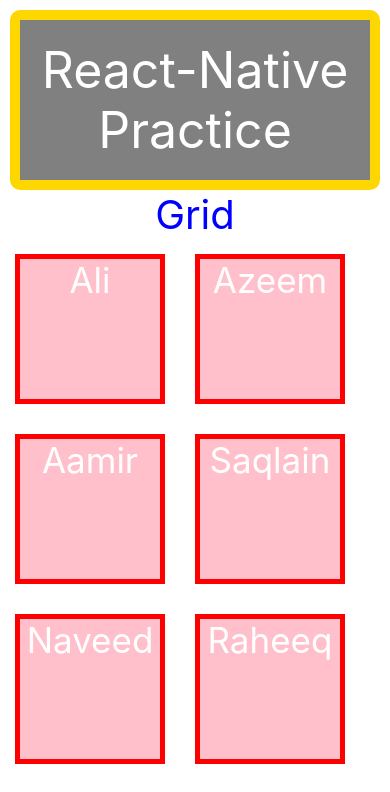
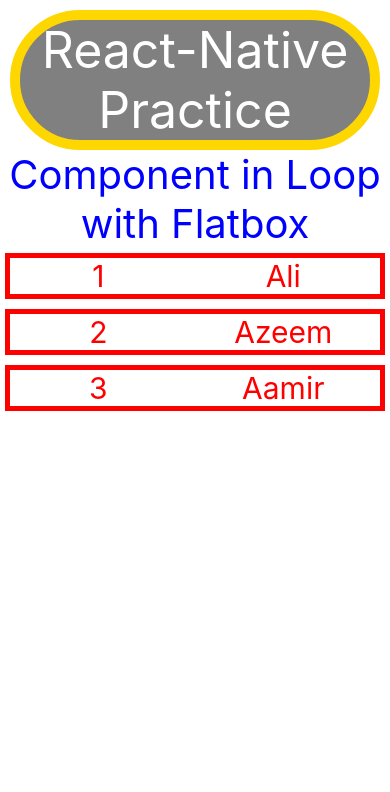
Before and after one commit to AliAzeem92/Learning-React-Native, a React Native app: screen / in a window 390 px wide. Shown: the top 792 px of the page. Built offline with nearby package versions, Linux system fonts and the light colour scheme.

Commit message:
Component in Loop with Flatbox

```diff
--- a/App.tsx
+++ b/App.tsx
@@ -1,14 +1,7 @@
 import React, {useState} from 'react';
-import {
-  Button,
-  FlatList,
-  ScrollView,
-  StyleSheet,
-  Text,
-  TextInput,
-  View,
-} from 'react-native';
+import {FlatList, StyleSheet, Text, View} from 'react-native';
 import Header from './components/Header';
+import UserData from './components/UserData';
 
 const App = () => {
   const users = [
@@ -24,55 +17,16 @@
       id: 3,
       name: 'Aamir',
     },
-    {
-      id: 4,
-      name: 'Saqlain',
-    },
-    {
-      id: 5,
-      name: 'Naveed',
-    },
-    {
-      id: 6,
-      name: 'Raheeq',
-    },
-    {
-      id: 7,
-      name: 'Abudllah',
-    },
-    {
-      id: 8,
-      name: 'Anus',
-    },
-    {
-      id: 9,
-      name: 'Jutt',
-    },
-    {
-      id: 10,
-      name: 'Humza',
-    },
-    {
-      id: 11,
-      name: 'Ahsan',
-    },
-    {
-      id: 12,
-      name: 'Zain',
-    },
   ];
 
   return (
     <View>
       <Header />
-      <Text style={styles.heading}>Grid</Text>
-      <ScrollView style={{marginBottom: 250}}>
-        <View style={{flex: 1, flexDirection: 'row', flexWrap: 'wrap'}}>
-          {users.map(item => (
-            <Text style={styles.items}>{item.name}</Text>
-          ))}
-        </View>
-      </ScrollView>
+      <Text style={styles.heading}>Component in Loop with Flatbox</Text>
+      <FlatList
+        data={users}
+        renderItem={({item}) => <UserData item={item} />}
+      />
     </View>
   );
 };
@@ -83,18 +37,6 @@
     fontSize: 40,
     color: 'blue',
   },
-  items: {
-    fontSize: 35,
-    margin: 15,
-    textAlign: 'center',
-    textAlignVertical: 'center',
-    backgroundColor: 'pink',
-    borderWidth: 5,
-    borderColor: 'red',
-    color: 'white',
-    height: 150,
-    width: 150,
-  },
 });
 
 export default App;
--- a/components/Header.tsx
+++ b/components/Header.tsx
@@ -7,16 +7,16 @@
       <Text
         style={{
           textAlign: 'center',
+          textAlignVertical: 'center',
           fontSize: 50,
           backgroundColor: 'grey',
           color: 'white',
           marginTop: 10,
           marginLeft: 10,
           marginRight: 10,
-          borderRadius: 10,
+          borderRadius: 100,
           borderWidth: 10,
-          borderColor: 'gold' ,
-          padding: 20,
+          borderColor: 'gold',
         }}>
         React-Native Practice
       </Text>
--- /dev/null
+++ b/components/UserData.tsx
@@ -0,0 +1,33 @@
+import {StyleSheet, Text, View} from 'react-native';
+
+const UserData = (props: any) => {
+  const item = props.item;
+  return (
+    <View style={styles.box}>
+      <Text style={styles.items}>{item.id} </Text>
+      <Text style={styles.items}>{item.name} </Text>
+    </View>
+  );
+};
+
+const styles = StyleSheet.create({
+  heading: {
+    textAlign: 'center',
+    fontSize: 40,
+    color: 'blue',
+  },
+  box: {
+    flexDirection: 'row',
+    borderWidth: 5,
+    margin: 5,
+    borderColor: 'red',
+  },
+  items: {
+    fontSize: 30,
+    flex: 2,
+    textAlign: 'center',
+    color: 'red',
+  },
+});
+
+export default UserData;
```
Also changed, not shown: globleCSS.tsx (deleted, +0 -21 lines).
